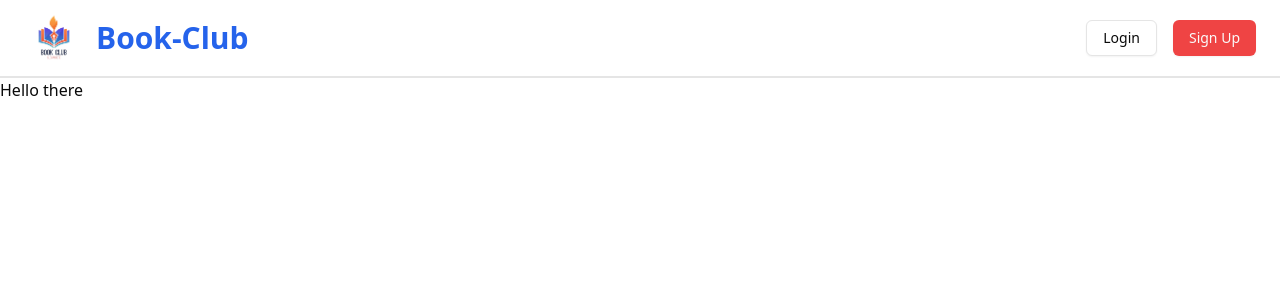
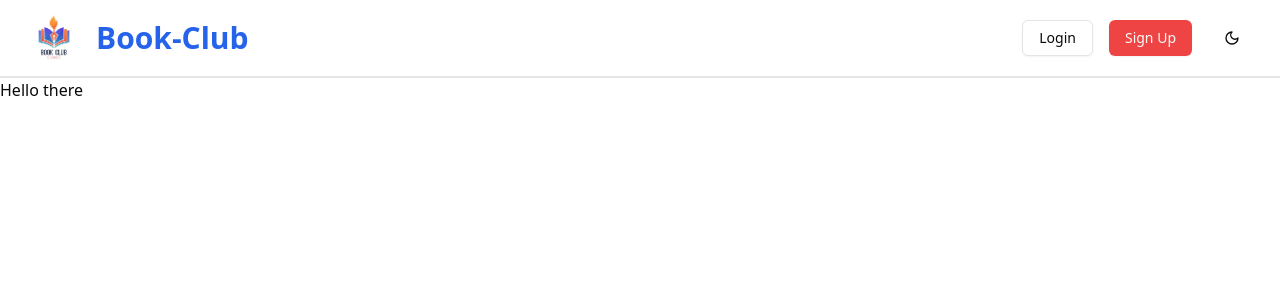
Before and after one commit to sahbadal/my-book-store, a Next.js app: page / in a window 1280 px wide. Shown: the top 300 px of the page. Built offline with nearby package versions, Linux system fonts and the light colour scheme.

Commit message:
dark mode added

```diff
--- a/package.json
+++ b/package.json
@@ -14,6 +14,7 @@
     "clsx": "^2.1.1",
     "lucide-react": "^0.475.0",
     "next": "15.1.7",
+    "next-themes": "^0.4.4",
     "react": "^19.0.0",
     "react-dom": "^19.0.0",
     "tailwind-merge": "^3.0.1",
--- a/src/app/layout.tsx
+++ b/src/app/layout.tsx
@@ -2,6 +2,7 @@
 import { Geist, Geist_Mono } from "next/font/google";
 import "./globals.css";
 import Navbar from "@/components/Navbar";
+import { ThemeProvider } from "@/components/ThemProvider";
 
 const geistSans = Geist({
   variable: "--font-geist-sans",
@@ -28,8 +29,15 @@
       <body
         className={`${geistSans.variable} ${geistMono.variable} antialiased`}
       >
+        <ThemeProvider
+            attribute="class"
+            defaultTheme="system"
+            enableSystem
+            disableTransitionOnChange
+          >
         <Navbar/>
         {children}
+        </ThemeProvider>
       </body>
     </html>
   );
--- a/src/components/Navbar.tsx
+++ b/src/components/Navbar.tsx
@@ -1,34 +1,46 @@
-import React from 'react';
+"use client"
+import * as React from "react"
+import { Moon, Sun } from "lucide-react"
+import { useTheme } from "next-themes"
 import Link from 'next/link';
 import Image from 'next/image';
 import { Button } from './ui/button';
 
 const Navbar: React.FC = () => {
-    return (
-        <nav className="border-b-2 py-4 sm:py-2">
+
+  const { theme, setTheme } = useTheme();
+
+  return (
+    <nav className="border-b-2 py-4 sm:py-2">
       <div className="max-w-7xl m-auto flex justify-between items-center px-6">
         {/* Logo Section */}
         <div className="flex items-center gap-3">
-          <Image src="/logo.png" alt="Your Book Logo" width={60} height={40} className='sm:block hidden'/>
+          <Image src="/logo.png" alt="Your Book Logo" width={60} height={40} className='sm:block hidden' />
           <h1 className="sm:text-3xl text-2xl font-semibold sm:font-bold text-blue-600">Book-Club</h1>
         </div>
 
         {/* Buttons */}
         <div className="flex gap-4">
-          <Link href="/login">
+          <Link href="">
             <Button variant={'outline'} >
               Login
             </Button>
           </Link>
-          <Link href="/signup">
+          <Link href="">
             <Button variant={'destructive'} >
               Sign Up
             </Button>
           </Link>
+          <Button
+            onClick={() => setTheme(theme === "dark" ? "light" : "dark")}
+            variant="ghost"
+          >
+            {theme === "dark" ? <Sun size={20} /> : <Moon size={20} />}
+          </Button>
         </div>
       </div>
     </nav>
-    );
+  );
 };
 
 export default Navbar;
--- /dev/null
+++ b/src/components/ThemProvider.tsx
@@ -0,0 +1,11 @@
+"use client"
+
+import * as React from "react"
+import { ThemeProvider as NextThemesProvider } from "next-themes"
+
+export function ThemeProvider({
+  children,
+  ...props
+}: React.ComponentProps<typeof NextThemesProvider>) {
+  return <NextThemesProvider {...props}>{children}</NextThemesProvider>
+}
```
Also changed, not shown: 1 other file (tests, documents, lock files or other folders).
